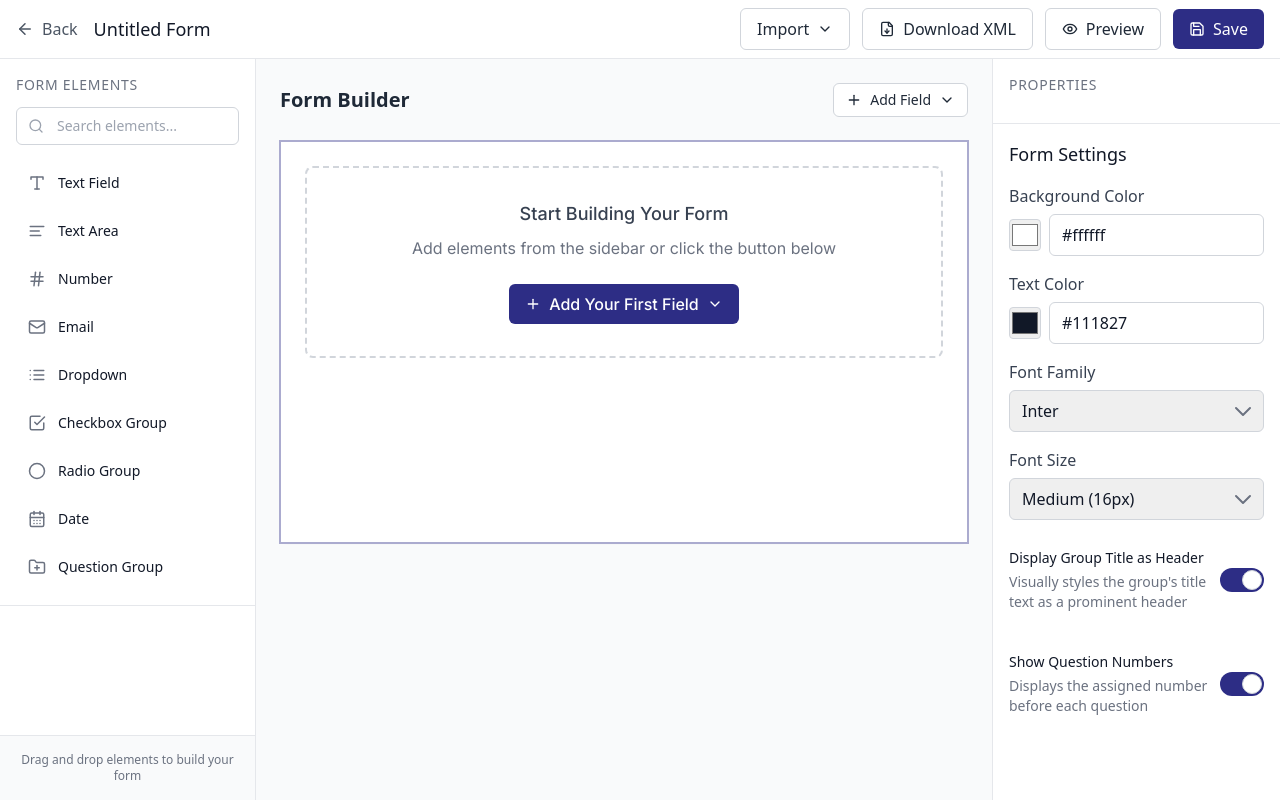
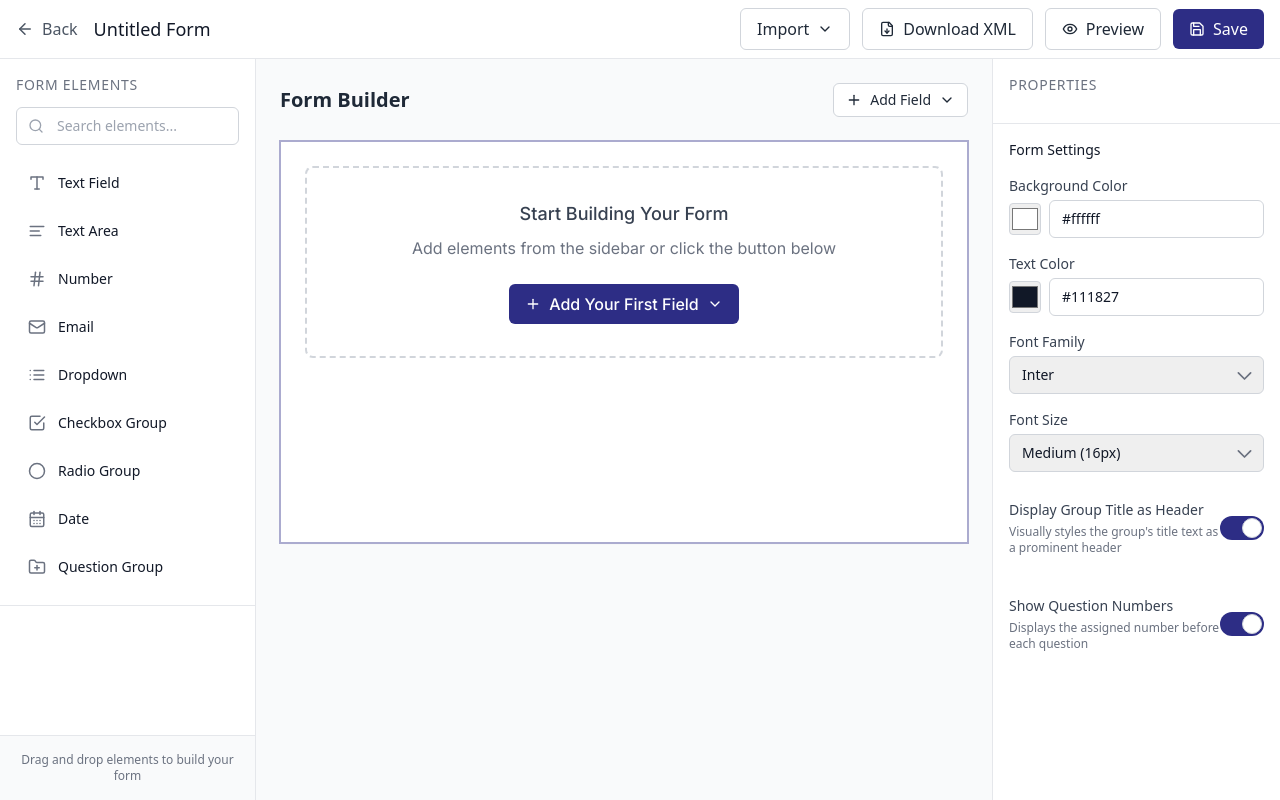
Before and after one commit to hxing1108/fhir-prototype-2, a React (Vite) app: page / in a window 1280 px wide. Built offline with nearby package versions, Linux system fonts and the light colour scheme.

Commit message:
Update form properties styling

```diff
--- a/src/components/properties/FormProperties.tsx
+++ b/src/components/properties/FormProperties.tsx
@@ -7,11 +7,11 @@ const FormProperties: React.FC = () => {
   return (
     <div className="space-y-6">
       <div>
-        <h3 className="text-lg font-medium text-gray-900 mb-4">Form Settings</h3>
+        <h3 className="text-sm font-medium text-gray-900 mb-4">Form Settings</h3>
 
         <div className="space-y-4">
           <div>
-            <label className="label">Background Color</label>
+            <label className="text-sm font-medium text-gray-700 block mb-1">Background Color</label>
             <div className="flex items-center gap-2">
               <input
                 type="color"
@@ -23,13 +23,13 @@ const FormProperties: React.FC = () => {
                 type="text"
                 value={formSettings.backgroundColor}
                 onChange={(e) => updateFormSettings({ backgroundColor: e.target.value })}
-                className="input flex-1"
+                className="input flex-1 text-sm"
               />
             </div>
           </div>
 
           <div>
-            <label className="label">Text Color</label>
+            <label className="text-sm font-medium text-gray-700 block mb-1">Text Color</label>
             <div className="flex items-center gap-2">
               <input
                 type="color"
@@ -41,17 +41,17 @@ const FormProperties: React.FC = () => {
                 type="text"
                 value={formSettings.textColor}
                 onChange={(e) => updateFormSettings({ textColor: e.target.value })}
-                className="input flex-1"
+                className="input flex-1 text-sm"
               />
             </div>
           </div>
 
           <div>
-            <label className="label">Font Family</label>
+            <label className="text-sm font-medium text-gray-700 block mb-1">Font Family</label>
             <select
               value={formSettings.fontFamily}
               onChange={(e) => updateFormSettings({ fontFamily: e.target.value })}
-              className="input"
+              className="input text-sm"
             >
               <option value="Inter">Inter</option>
               <option value="Arial">Arial</option>
@@ -62,11 +62,11 @@ const FormProperties: React.FC = () => {
           </div>
 
           <div>
-            <label className="label">Font Size</label>
+            <label className="text-sm font-medium text-gray-700 block mb-1">Font Size</label>
             <select
               value={formSettings.fontSize}
               onChange={(e) => updateFormSettings({ fontSize: e.target.value })}
-              className="input"
+              className="input text-sm"
             >
               <option value="14px">Small (14px)</option>
               <option value="16px">Medium (16px)</option>
@@ -77,10 +77,10 @@ const FormProperties: React.FC = () => {
 
           <div className="flex items-center justify-between py-3">
             <div>
-              <label className="text-sm font-medium text-gray-900 block">
+              <label className="text-sm font-medium text-gray-700 block">
                 Display Group Title as Header
               </label>
-              <p className="text-sm text-gray-500 mt-1">
+              <p className="text-xs text-gray-500 mt-1">
                 Visually styles the group's title text as a prominent header
               </p>
             </div>
@@ -98,10 +98,10 @@ const FormProperties: React.FC = () => {
 
           <div className="flex items-center justify-between py-3">
             <div>
-              <label className="text-sm font-medium text-gray-900 block">
+              <label className="text-sm font-medium text-gray-700 block">
                 Show Question Numbers
               </label>
-              <p className="text-sm text-gray-500 mt-1">
+              <p className="text-xs text-gray-500 mt-1">
                 Displays the assigned number before each question
               </p>
             </div>
```
